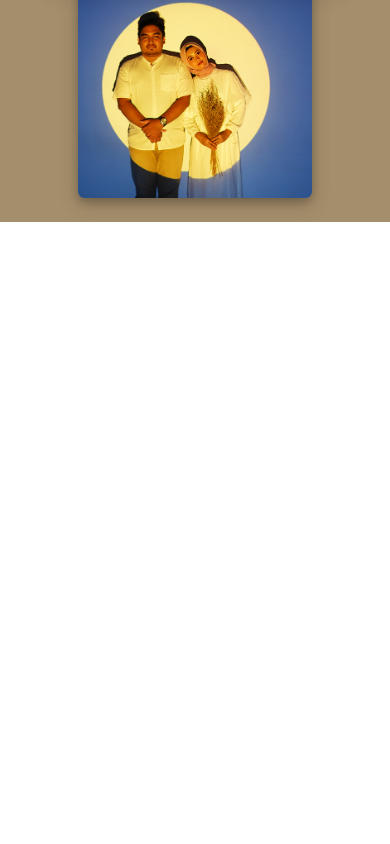
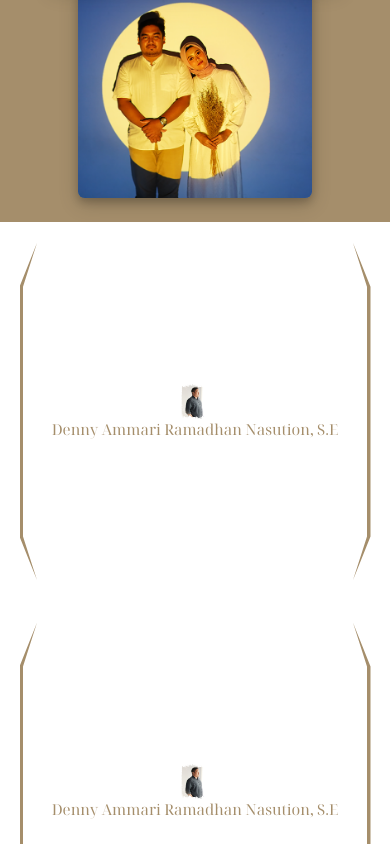
Before and after one commit to Farizerz/wedd-inv, a React (Create React App) app in the folder frontend/: page / in a window 390 px wide. Shown: the part 1955-2799 px from the top of the page. Before the commit the page ends 2177 px from the top, so only its background shows below. Built offline with nearby package versions, Linux system fonts and the light colour scheme.

Commit message:
building bio & bioCards

```diff
--- a/frontend/public/index.html
+++ b/frontend/public/index.html
@@ -16,7 +16,7 @@
     <!--Fonts-->
     <link rel="preconnect" href="https://fonts.googleapis.com">
     <link rel="preconnect" href="https://fonts.gstatic.com" crossorigin>
-    <link href="https://fonts.googleapis.com/css2?family=Dancing+Script&family=Open+Sans:wght@300&family=Sacramento&display=swap" rel="stylesheet">
+    <link href="https://fonts.googleapis.com/css2?family=Dancing+Script&family=Noto+Serif+Display&family=Open+Sans:wght@300&family=Sacramento&display=swap" rel="stylesheet">
     <title>Wedding Invitation</title>
   </head>
   <body>
--- a/frontend/src/App.js
+++ b/frontend/src/App.js
@@ -1,11 +1,13 @@
 import Intro from "./components/intro/Intro.jsx";
 import Quotes from "./components/quotes/Quotes.jsx";
+import Bio from "./components/bio/Bio.jsx";
 
 function App() {
   return (
     <div>
       <Intro />
       <Quotes />
+      <Bio />
     </div>
   );
 }
--- /dev/null
+++ b/frontend/src/components/bio/Bio.jsx
@@ -0,0 +1,23 @@
+import React from 'react'
+import './bio.css';
+import BioCard from '../bioCards/BioCard.jsx';
+
+const Bio = () => {
+  return (
+    <div className='bio'>
+        {/* Header Triangle */}
+        <div className='bio-triangleHeader'></div>
+
+        {/*ini bio list */}
+        <div className='bio-list'>
+          <BioCard />
+          <BioCard />
+        </div>
+
+        {/* Footer Triangle */}
+        <div className='bio-triangleFooter'></div>
+    </div>
+  )
+}
+
+export default Bio
--- /dev/null
+++ b/frontend/src/components/bio/bio.css
@@ -0,0 +1,51 @@
+.bio {
+    height: 100vh;
+    display: flex;
+    justify-content: center;
+    flex-wrap: wrap;
+}
+
+.bio-triangleHeader {
+    clip-path: polygon(50% 50%, 0 0, 100% 0);
+    width: 100%;
+    height: auto;
+    background-color: rgb(165, 142, 107);
+    position:relative;
+    bottom: 2px;
+}
+
+.bio-triangleFooter {
+    clip-path: polygon(50% 50%, 0% 100%, 100% 100%);
+    width: 100%;
+    height: auto;
+    background-color: rgb(165, 142, 107);
+    position: relative;
+    bottom: 10;
+}
+
+.bio-list {
+    width: 100%;
+    display: flex;
+    flex-direction: row;
+    flex-wrap: wrap;
+    justify-content: space-around;
+    align-items: center;
+}
+
+@media screen and (max-width: 960px) {
+    .bio {
+        height: 50vh;
+    }
+
+    .bio-list {
+        flex-direction: row;
+        justify-content: space-around;
+    }
+}
+
+@media screen and (max-width: 480px) {
+    .bio-list {
+        flex-direction: column;
+        justify-content: space-around;
+    }
+}
--- /dev/null
+++ b/frontend/src/components/bioCards/BioCard.jsx
@@ -0,0 +1,31 @@
+import React from 'react'
+import './bioCard.css';
+import PP from '../../img/PP1-254.png';
+
+const BioCard = () => {
+  return (
+    <div className='bioCard'>
+
+        <div className='bioCard-container'>
+
+
+            <div className='bioCard-contents'>
+                <img className='bioCard-img' src={PP} />
+                <p className='bioCard-name'>Denny Ammari Ramadhan Nasution, S.E</p>
+            </div>
+
+
+        </div>
+
+        <div className='bioCard-container2'>
+            <div className='bioCard-leftAcc'></div>
+            <div className='bioCard-rightAcc'></div>
+        </div>
+
+        {/* left Accessories */}
+
+    </div>
+  )
+}
+
+export default BioCard
--- /dev/null
+++ b/frontend/src/components/bioCards/bioCard.css
@@ -0,0 +1,106 @@
+.bioCard {
+    width: 50%;
+    height: 80vh;
+    border-radius: 10px 10px 0px 0px;
+    overflow: hidden;
+    display: flex;
+    align-items: center;
+}
+
+.bioCard-leftAcc {
+    clip-path: polygon(10% 0, 0% 13%, 0% 87%, 10% 100%, 2% 87%, 2% 13%);
+    background-color: rgb(165, 142, 107);
+    width: 100%;
+    height: auto;
+}
+
+.bioCard-rightAcc {
+    clip-path: polygon(90% 0, 100% 13%, 100% 87%, 90% 100%, 98% 87%, 98% 13%);
+    background-color: rgb(165, 142, 107);
+    width: 100%;
+    height: auto;
+}
+
+.bioCard-container {
+    width: 100%;
+    height: 100%;
+    display: flex;
+    flex-direction: row;
+}
+
+.bioCard-container2 {
+    width: 50%;
+    height: 90vh;
+    display: flex;
+    flex-direction: row;
+    position: absolute;
+}
+
+.bioCard-contents {
+    display: flex;
+    width: 50%;
+    height: auto;
+    word-break: normal;
+    align-items: center;
+    justify-content: center;
+    text-align: center;
+    flex-direction: column;
+    position: absolute;
+    flex: 1;
+}
+
+.bioCard-img {
+    width: 50%;
+    height: auto;
+}
+
+.bioCard-name {
+    font-size: 55px;
+    font-family: 'Noto Serif Display', serif;
+    font-weight: 570;
+    color: rgb(165, 142, 107);;
+}
+
+
+@media screen and (max-width: 960px) {
+    .bioCard {
+        width:50%;
+        height: auto;
+    }
+
+    .bioCard-container2 {
+        width: 50%;
+        height: 32vh;
+        display: flex;
+        flex-direction: row;
+        position: absolute;
+    }
+
+    .bioCard-contents {
+        position: relative;
+    }
+
+    .bioCard-img {
+        width: 10%;
+        height: auto;
+    }
+
+    .bioCard-name {
+        font-size: 15px;
+    }
+}
+
+@media screen and (max-width: 480px) {
+    .bioCard {
+        width: 90%;
+        height: 45vh;
+    }
+
+    .bioCard-container2 {
+        width: 90%;
+        height: 40vh;
+        display: flex;
+        flex-direction: row;
+        position: absolute;
+    }
+}
--- a/frontend/src/components/quotes/quotes.css
+++ b/frontend/src/components/quotes/quotes.css
@@ -17,6 +17,7 @@
 }
 
 .quotes-flower {
+    pointer-events: none;
     max-width: 95px;
     position: relative;
     margin: 30px;
@@ -107,6 +108,7 @@
 }
 
 .quotes-heartImg{
+    pointer-events: none;
     margin: 30px;
     width: 30px;
     animation: zoom-in-zoom-out 1s ease infinite;
```
